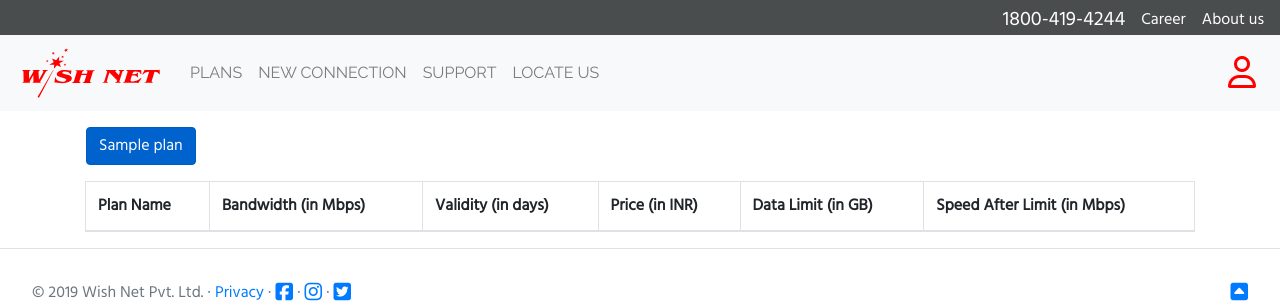
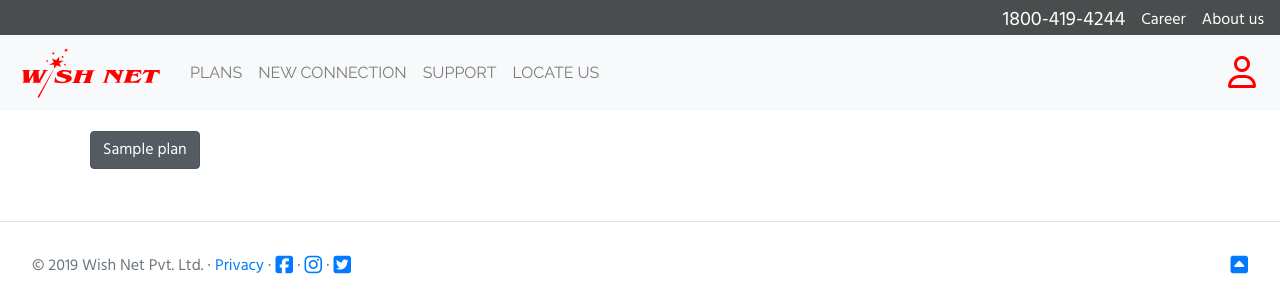
Before and after one commit to soumya707/wishnet-in, a Flask app: template website/templates/tariff.html in a window 1280 px wide. Shown: the top 307 px of the page. Run offline with Flask 2, Linux system fonts and the light colour scheme; the template is opened without the code that fills it: most values are stand-ins (such as "Sample title", 1, 10 or a date in 2020); lists and menus that the app fills with data are empty; parts of the project's set-up code (start-up, migrations or seed data) failed here and were passed over; some libraries are stand-ins or nearby versions.

Commit message:
chore: update tariff

```diff
--- a/website/templates/tariff.html
+++ b/website/templates/tariff.html
@@ -9,10 +9,10 @@
   <!-- PLAN TABS -->
   <div class="btn-group btn-group-toggle" data-toggle="buttons">
     {% for plan in plans %}
-      <label class="btn btn-primary {% if loop.first %}active{% endif %}">
-        <input type="radio" id="{{ plan.__name__ }}"
+      <label class="btn btn-secondary {% if loop.first %}active{% endif %} m-1 rounded">
+        <input type="radio"
                name="options" value="{{ plan.__name__ }}"
-               autocomplete="off" onchange="displayTable(this);"
+               autocomplete="off" onchange="displayCards(this);"
                {% if loop.first %}checked{% endif %}/>
         {{ plan.__name__.split('Plan')[0] }}
       </label>
@@ -21,49 +21,50 @@
 
 </div> <!-- container -->
 
-<!-- PLAN TABLES -->
-<div class="container">
+<div class="container p-3">
+
+  <!-- PLAN CARDS -->
   {% for plan in plans %}
-  <div class="tables" id="{{ plan.__name__ }}-table">
-    <table class="table table-bordered table-striped">
+  <div class="card-columns cards" id="{{ plan.__name__ }}-cards">
 
-      <!-- HEAD -->
-      <thead>
-        <tr>
-          <th scope="col">Plan Name</th>
-          <th scope="col">Bandwidth (in Mbps)</th>
-          <th scope="col">Validity (in days)</th>
-          <th scope="col">Price (in INR)</th>
-          {% if plan.__table__.columns.data_limit is defined %}
-          <th scope="col">Data Limit (in GB)</th>
-          {% endif %}
-          {% if plan.__table__.columns.speed_after_limit is defined %}
-          <th scope="col">Speed After Limit (in Mbps)</th>
-          {% endif %}
-        </tr>
-      </thead>
+    {% for entry in plan.query.all() %}
+    <div class="card shadow">
+      <!-- Color bar at top -->
+      <div class="d-flex w-100" id="plan-color-bar"></div>
+      <!-- Plan name -->
+      <div class="d-flex pt-3 pb-1 w-100 justify-content-center" id="plan-name">
+        <h3>{{ entry.plan_name }}</h3>
+      </div>
+      <!-- Package speed -->
+      <div class="d-flex p-1 justify-content-center">
+        <h5>{{ entry.bandwidth }} Mbps speed</h5>
+      </div>
+      <!-- Package price -->
+      <div class="d-flex p-1 justify-content-center">
+        <h5>&#8377 {{ entry.price }} / month</h5>
+      </div>
+      <!-- Package validity -->
+      <div class="d-flex p-1 justify-content-center">
+        <h5>{{ entry.validity }} days validity</h5>
+      </div>
+      <!-- Package data limit -->
+      {% if plan.data_limit is defined %}
+      <div class="d-flex p-1 justify-content-center">
+        <h5>{{ entry.data_limit }} GB limit</h5>
+      </div>
+      {% endif %}
+      <!-- Package speed after limit -->
+      {% if plan.speed_after_limit %}
+      <div class="d-flex p-1 justify-content-center">
+        <h5>{{ entry.speed_after_limit }} Mbps after limit</h5>
+      </div>
+      {% endif %}
+    </div> <!-- card -->
+    {% endfor %}
 
-      <tbody>
-        {% for entry in plan.query.all() %}
-        <tr>
-          <!-- <td>{{ entry.id }}</td> -->
-          <th scope="row">{{ entry.plan_name }}</th>
-          <td>{{ entry.bandwidth }}</td>
-          <td>{{ entry.validity }}</td>
-          <td>{{ entry.price }}</td>
-          {% if entry.data_limit is defined %}
-          <td>{{ entry.data_limit }}</td>
-          {% endif %}
-          {% if entry.speed_after_limit is defined %}
-          <td>{{ entry.speed_after_limit }}</td>
-          {% endif %}
-        </tr>
-        {% endfor %}
-      </tbody>
+  </div> <!-- card-columns -->
+  {% endfor %}
 
-    </table>
-  </div>
-  {% endfor %}
 </div> <!-- container -->
 
 {% endblock %}
@@ -75,11 +76,11 @@
   <script>
 
     $(document).ready(function() {
-        $(".tables").eq(0).show();
+        $(".card-columns").eq(0).show();
     });
 
-    function displayTable(elem) {
-        $("#" + $(elem).val() + "-table").show().siblings().hide();
+    function displayCards(elem) {
+        $("#" + $(elem).val() + "-cards").show().siblings().hide();
     }
   </script>
 
```
